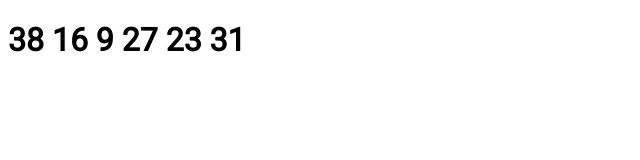
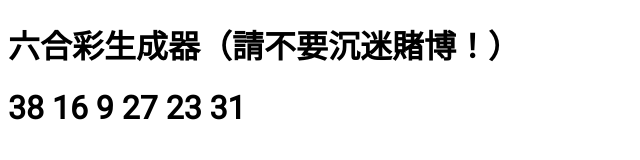
Before and after one commit to looknd/mark-six-generator, a plain HTML site: page index.html in a window 1280 px wide. Shown: the whole page, without its empty margins (0-640 px from the left). Drawn offline with nearby package versions, Linux system fonts and the light colour scheme.

Commit message:
Updated index copy

```diff
--- a/index.html
+++ b/index.html
@@ -2,7 +2,7 @@
 <html lang="en">
 
     <head>
-        <title>Mark-Six Generator</title>
+        <title>六合彩生成器</title>
 
         <!-- jQuery -->
         <script src='https://ajax.googleapis.com/ajax/libs/jquery/2.2.0/jquery.min.js' type='text/javascript'></script>
@@ -20,6 +20,7 @@
     </head>
 
     <body>
+        <h1>六合彩生成器（請不要沉迷賭博！）</h1>
         <h1 id="result"></h1>
     </body>
 </html>
```
